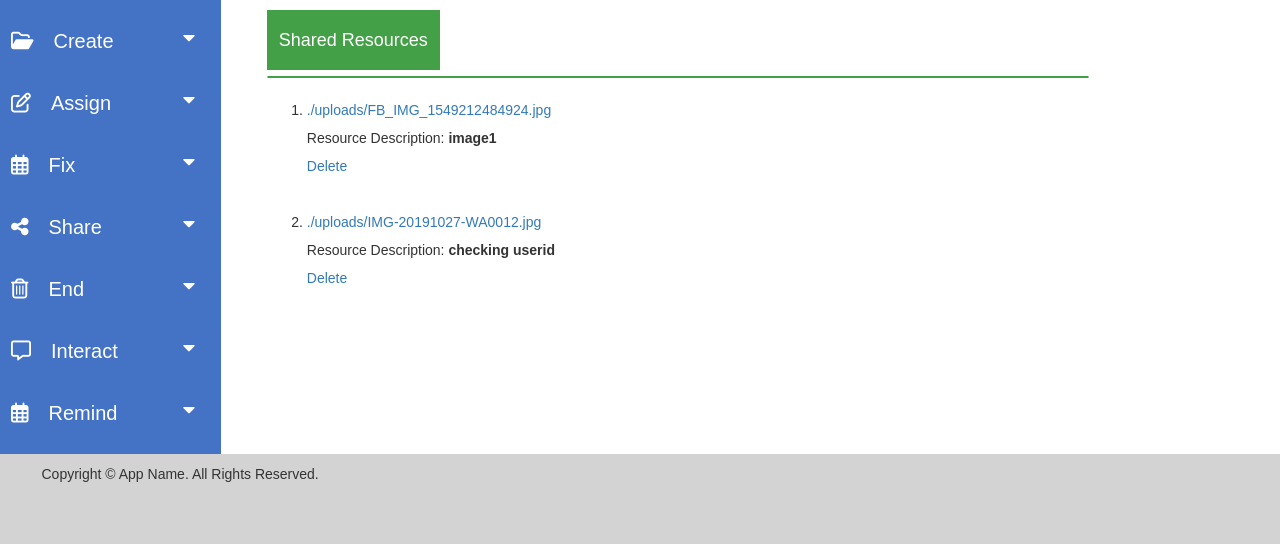
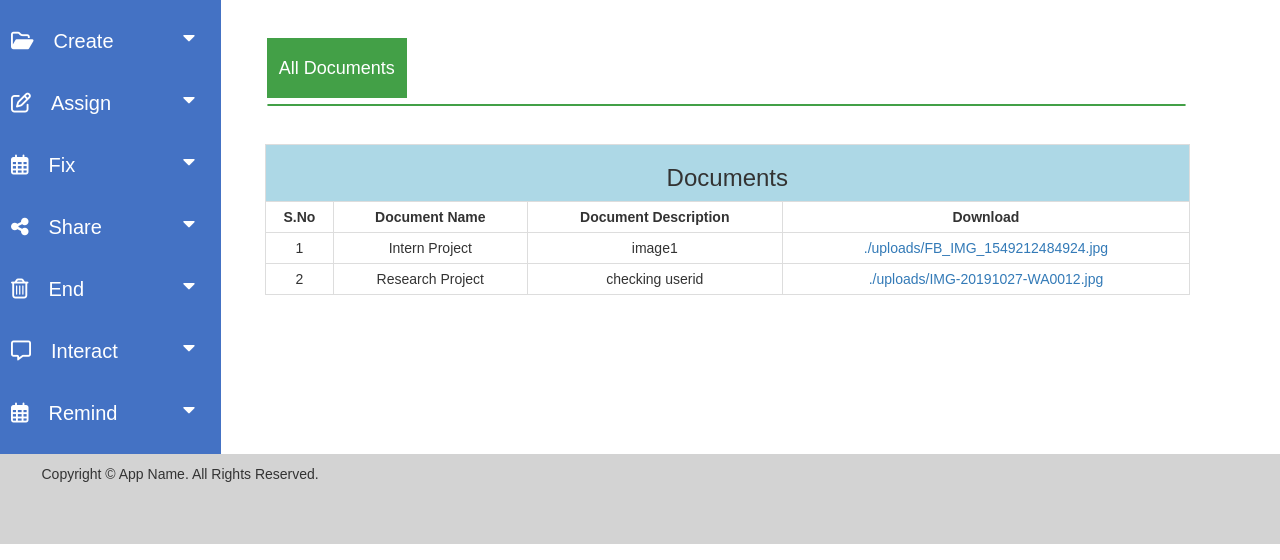
Before and after one commit to KLNarayana03/ResearchRealm, a PHP site: page /displayresources.php?projectid=19 in a window 1280 px wide. Shown: the part 83-643 px from the top of the page. Run offline with PHP 8.4, Linux system fonts and the light colour scheme; a user stored in the database is signed in; data comes from the database, SQL or seed files in the repository; some libraries are stand-ins or nearby versions.

Commit message:
updated display resources

```diff
--- a/final/displayresources.php
+++ b/final/displayresources.php
@@ -2,6 +2,7 @@
 
 include_once 'source/db_connect.php';
 include_once 'source/session.php';
+$sno=1;
 $id = $_SESSION['id'];
 //query for displaying members
 $query = "select * from assign";
@@ -368,24 +369,57 @@ function closeForm4() {
 
     <!-- <?php echo "<h1> Welcome ".$_SESSION['username']." To Dashboard </h1>" ?> -->
 <div class="maincontent">
-    <button class="topbutton">Shared Resources</button>
-    <hr class="new1">
+    <!-- <button class="topbutton">Shared Resources</button>
+    <hr class="new1"> -->
 
-<ol>
-<?php
-while($rows=$result_resources_display->fetch(PDO::FETCH_ASSOC)){
-    // echo "<img src = 'uploads/".$rows['resource']."'>";
-    echo "<li><a target ='_blank' href='view.php?id=".$rows['id']."'>".$rows['path']."</a></li>";
-    echo "Resource Description: <b id=".$rows['id']."'>".$rows['resourcedesc']."</b>";
-    echo "<br>";
-    echo "<a href = 'deleteresource.php?rn=$rows[id]' onclick=\"return confirm('Are you sure?')\">Delete</a>";
-    echo "<br>";
-    echo "<br>";
+<!-- <ol>
 
-}
-?>
-</ol>
+// while($rows=$result_resources_display->fetch(PDO::FETCH_ASSOC)){
+    // echo "<li><a target ='_blank' href='view.php?id=".$rows['id']."'>".$rows['path']."</a></li>";
+    // echo "Resource Description: <b id=".$rows['id']."'>".$rows['resourcedesc']."</b>";
+    // echo "<br>";
+    // echo "<a href = 'deleteresource.php?rn=$rows[id]' onclick=\"return confirm('Are you sure?')\">Delete</a>";
+    // echo "<br>";
+    // echo "<br>";
 
+// }
+
+</ol>     -->
+<br>
+    <button class="topbutton" style="margin-left:0px;">All Documents</button>
+    <hr class="new1" style="width:111.5%;">
+    </div><br>
+
+    <div>
+    <table style="width:90%; margin-left:3.3%; border: 1px solid #ddd;">
+      <tr style="background-color:lightblue;">
+        <th colspan="6" style="text-align:center;"><h3>Documents</h3></th>
+      </tr>
+      <tr>
+        <th style="padding:5px; border: 1px solid #ddd; text-align:center;">S.No</th>
+        <th style="padding:5px; border: 1px solid #ddd; text-align:center;">Document Name</th>
+        <th style="padding:5px; border: 1px solid #ddd; text-align:center;">Document Description</th>
+        <th style="padding:5px; border: 1px solid #ddd; text-align:center;">Download</th>
+      </tr>
+      <?php
+        while($rows=$result_resources_display->fetch(PDO::FETCH_ASSOC)){
+            echo "
+            <tr>
+            <td style=\"padding:5px; text-align:center; border: 1px solid #ddd;\">".$sno."</td>
+            <td style=\"padding:5px; text-align:center; border: 1px solid #ddd;\">".$rows['projectname']."</td>
+            <td style=\"padding:5px; text-align:center; border: 1px solid #ddd;\">".$rows['resourcedesc']."</td>
+            <td style=\"padding:5px; text-align:center; border: 1px solid #ddd;\"><a target ='_blank' href='view.php?id=".$rows['id']."'>".$rows['path']."</a></td>
+            </tr>
+            ";
+            $sno++;
+        }
+        ?>
+
+      <!-- php code for displaying project members-->
+
+    </table>
+    </div><br>
+<br><br>
 </div>
 </div>
 
```
